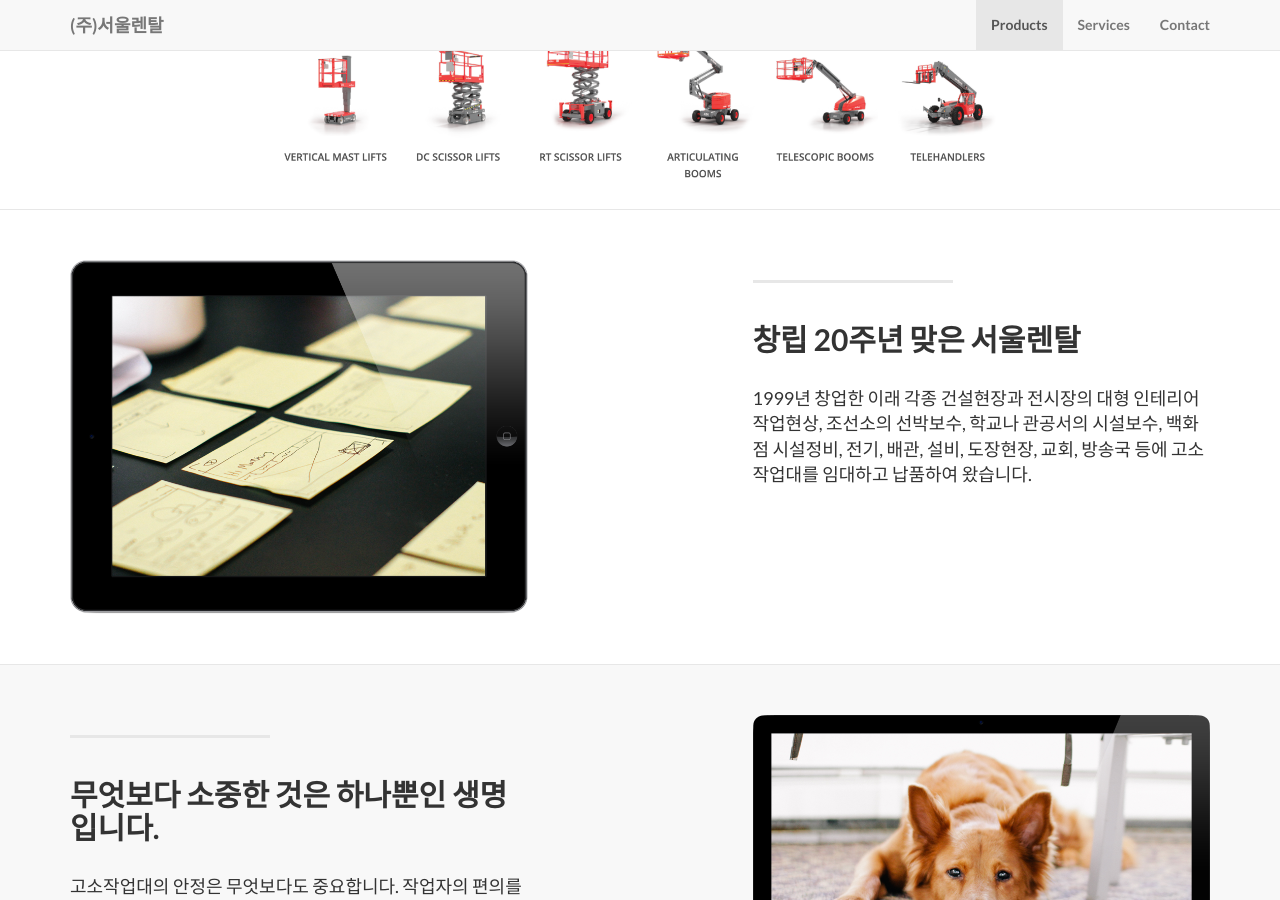
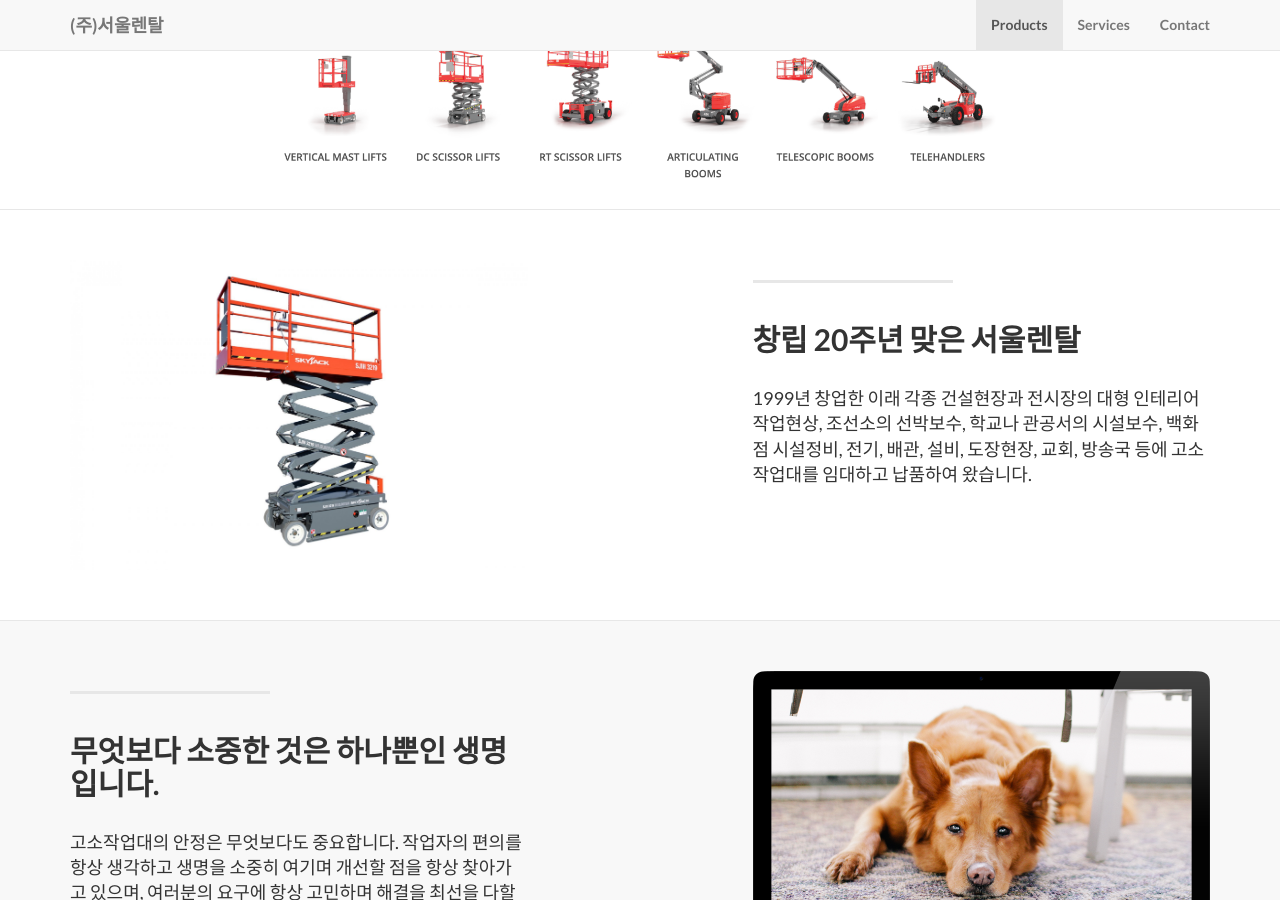
Before and after one commit to seoulrental/seoulrental.github.io, a Jekyll site: the page built from index.html, in a window 1280 px wide and 900 px high, scrolled down 969 px. Built offline with Jekyll 4.4.1, drawn with Linux system fonts in a browser that asks for light colours.

Commit message:
Update 2014-09-21-services-1.markdown

```diff
--- a/_posts/2014-09-21-services-1.markdown
+++ b/_posts/2014-09-21-services-1.markdown
@@ -1,6 +1,6 @@
 ---
 layout: default
-img: ipad.png
+img: SJ3219.jpg
 category: Services
 title: 창립 20주년 맞은 서울렌탈
 description: |
```
